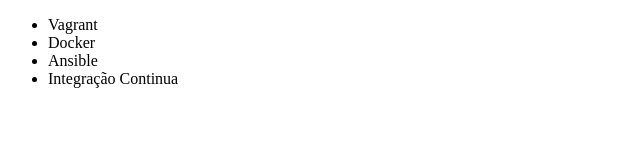
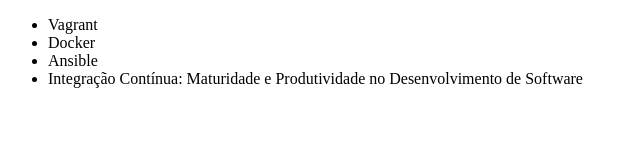
Before and after one commit to igormdj/alura-git, a plain HTML site: page Igor/index.html in a window 1280 px wide. Shown: the whole page, without its empty margins (0-640 px from the left). Drawn offline with Linux system fonts and the light colour scheme.

Commit message:
Renomeando curso de Integrção Contínua

```diff
--- a/Igor/index.html
+++ b/Igor/index.html
@@ -9,7 +9,7 @@
         <li>Vagrant</li>
         <li>Docker</li>
         <li>Ansible</li>
-        <li>Integração Continua</li>
+        <li>Integração Contínua: Maturidade e Produtividade no Desenvolvimento de Software</li>
     </ul>
 </body>
 </html>
```
